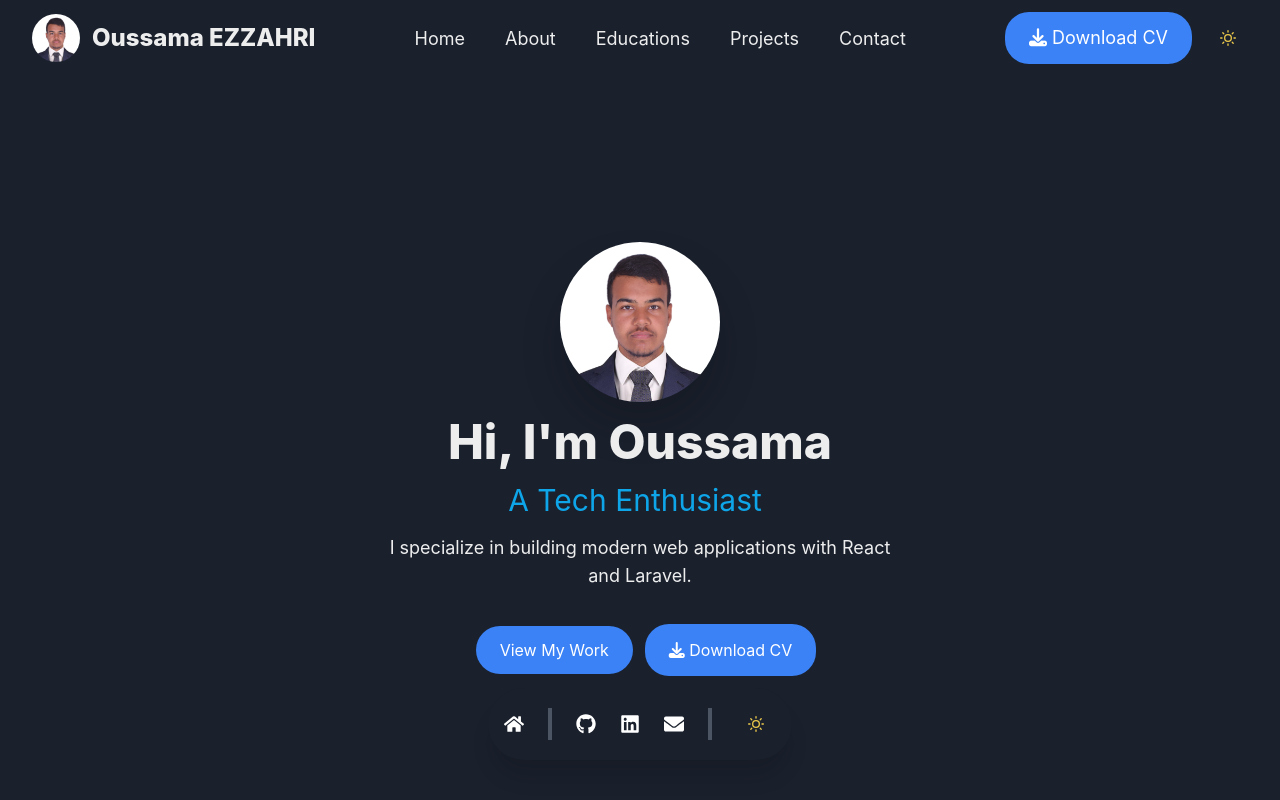
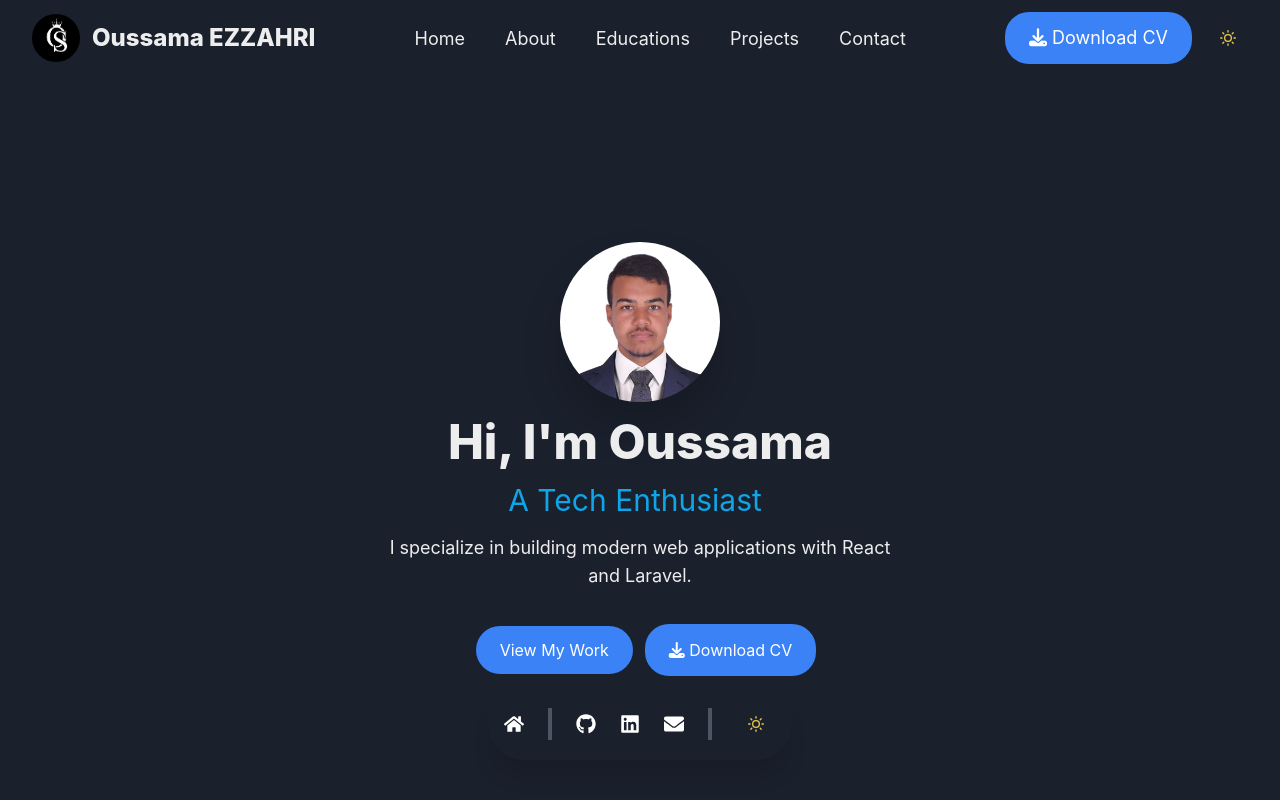
Before and after one commit to OussEzza/My-Portfolio, a React (Create React App) app: page / in a window 1280 px wide. Shown: the top 800 px of the page. Built offline with nearby package versions, Linux system fonts and the light colour scheme.

Commit message:
Edit the navbar avatar

```diff
--- a/src/components/NavBar.jsx
+++ b/src/components/NavBar.jsx
@@ -22,7 +22,7 @@ export default function NavBar() {
             href="/"
             className="flex items-center space-x-3 text-2xl transition-all transform hover:-translate-y-1 hover:text-blue-500 font-extrabold"
           >
-            <Avatar name="Oussama EZZAHRI" src="./My_Pic.png" />
+            <Avatar name="Oussama EZZAHRI" src="./O.png" />
             <span>Oussama EZZAHRI</span>
           </a>
 
```
Also changed, not shown: public/O.png (added).
